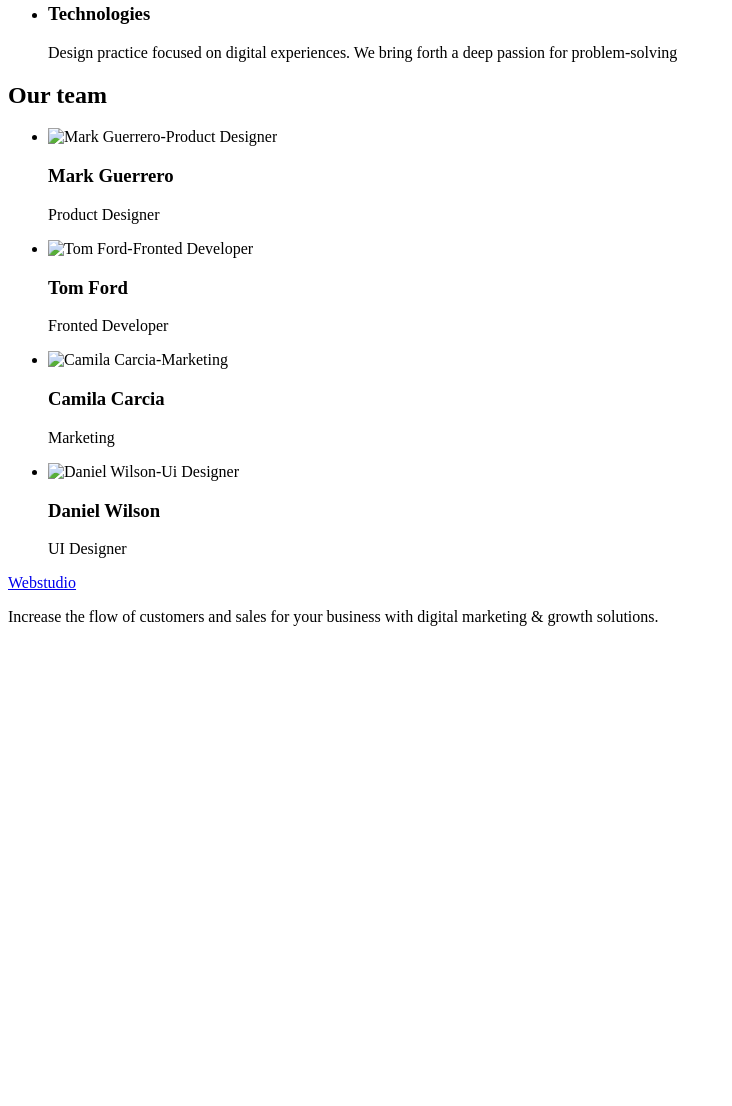
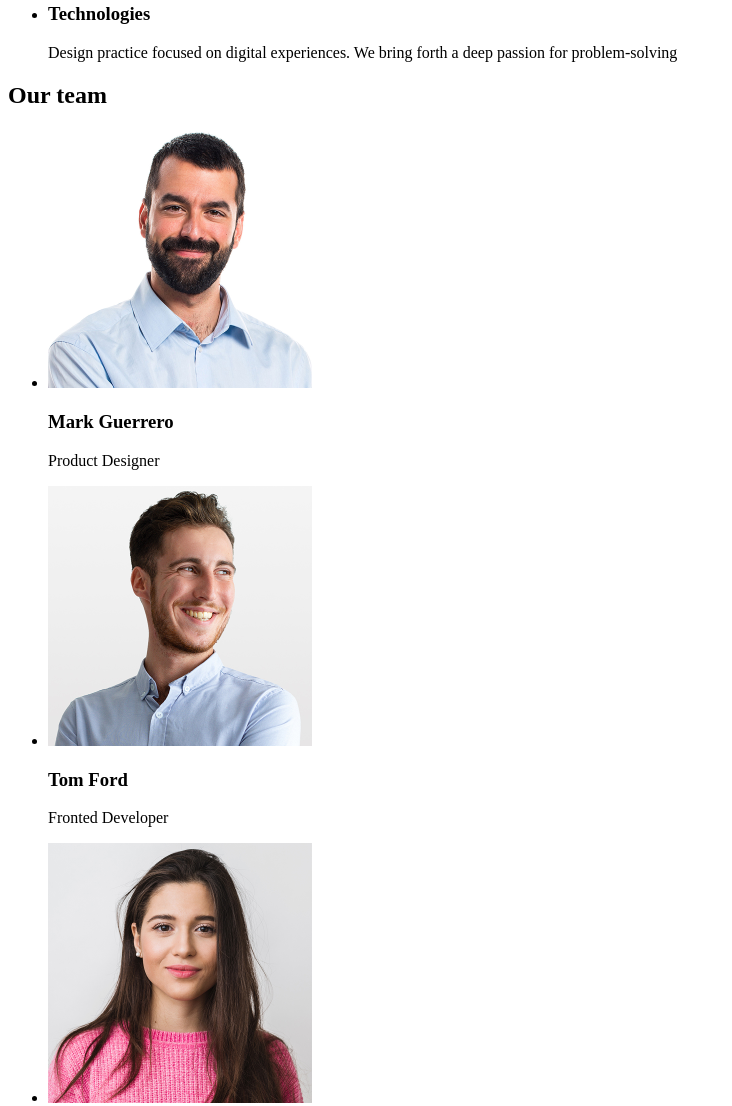
Before and after one commit to Newaliashka/goit-markup-hw-01, a plain HTML site: page index.html in a window 1280 px wide. Shown: the part 532-1638 px from the top of the page, without its empty margins (0-732 px from the left). Before the commit the page ends 1174 px from the top, so only its background shows below. Drawn offline with Linux system fonts and the light colour scheme.

Commit message:
fix image filenames

```diff
--- a/index.html
+++ b/index.html
@@ -54,7 +54,7 @@
         <li>
 
             <img
-            src="./images/img (1).jpg"
+            src="./images/img-1.jpg"
             alt="Mark Guerrero-Product Designer"
             width="264"
             height="260" />
@@ -65,7 +65,7 @@
         <li>
 
             <img
-            src="./images/img (2).jpg"
+            src="./images/img-2.jpg"
             alt="Tom Ford-Fronted Developer"
             width="264"
             height="260" />
@@ -76,7 +76,7 @@
         <li>
 
              <img
-            src="./images/img (3).jpg"
+            src="./images/img-3.jpg"
             alt="Camila Carcia-Marketing"
             width="264"
             height="260" />
@@ -87,7 +87,7 @@
         </li>
         <li>
 
-            <img src="./images/img (4).jpg"
+            <img src="./images/img-4.jpg"
             alt="Daniel Wilson-Ui Designer"
             width="264"
             height="260"/>
```
